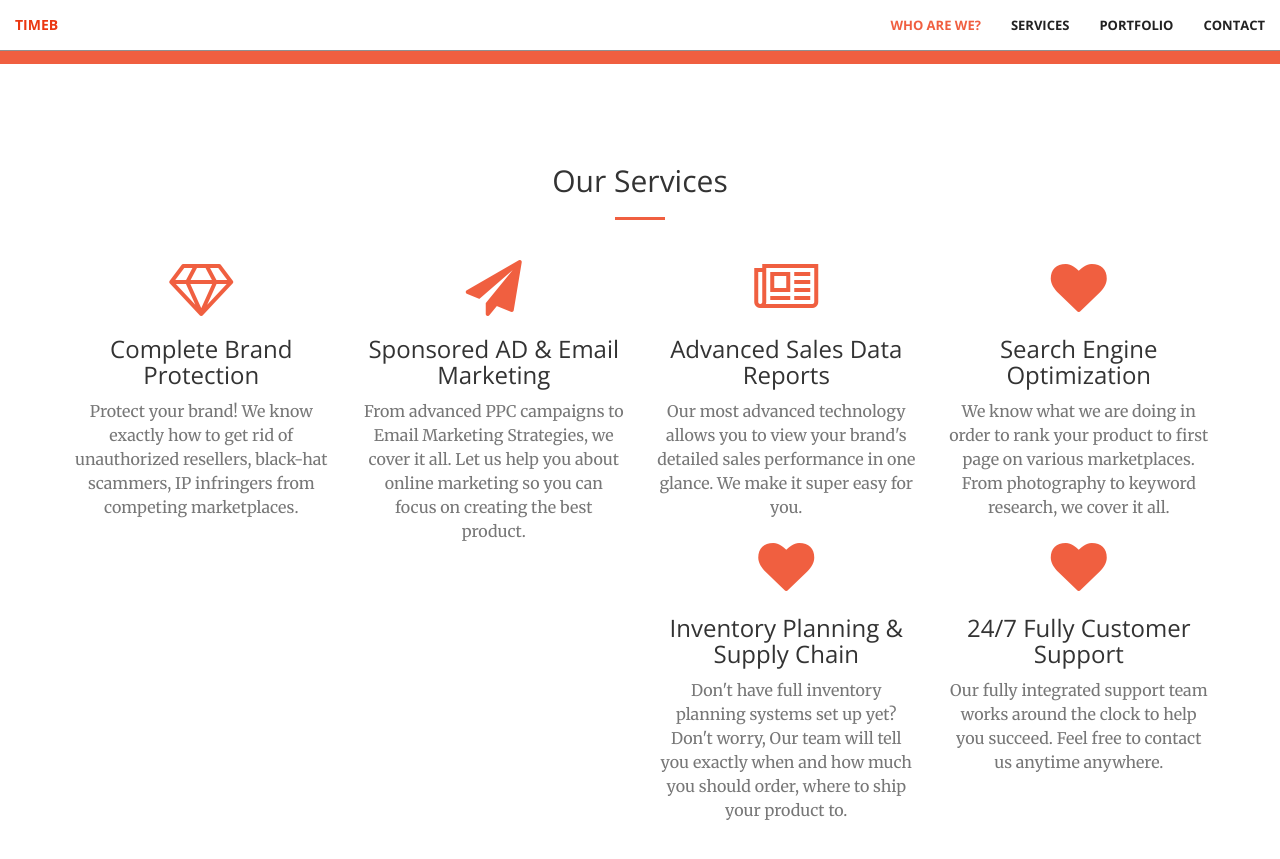
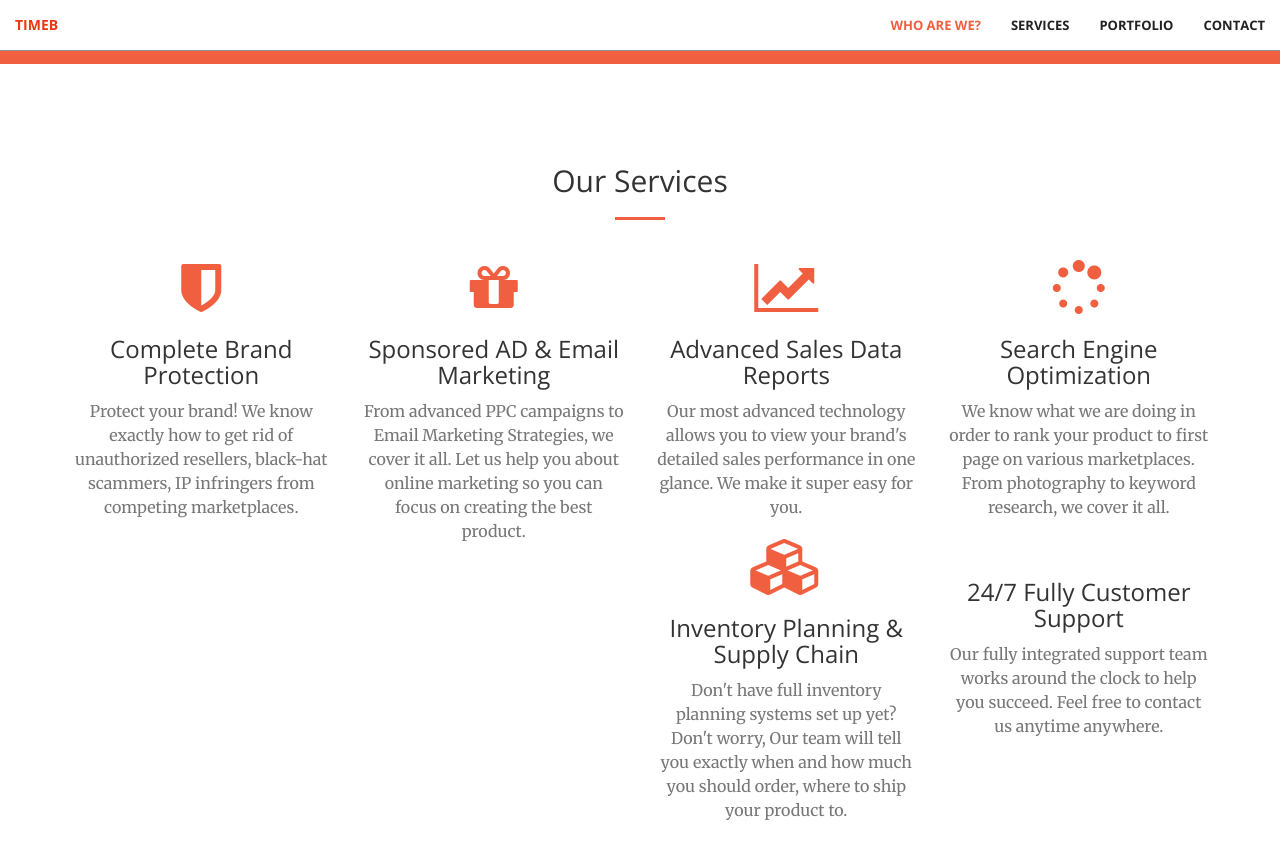
Before and after one commit to TimeBinc/TimeBinc.github.io, a Jekyll site: the page built from index.html, in a window 1280 px wide and 900 px high, scrolled down 1578 px. Shown: the top 859 px of the window. Built offline with Jekyll 4.4.1, drawn with Linux system fonts in a browser that asks for light colours.

Commit message:
Update services.html

```diff
--- a/_includes/services.html
+++ b/_includes/services.html
@@ -11,42 +11,42 @@
         <div class="row">
             <div class="col-lg-3 col-md-6 text-center">
                 <div class="service-box">
-                    <i class="fa fa-4x fa-diamond wow bounceIn text-primary"></i>
+                    <i class="fa fa-4x fa-shield wow bounceIn text-primary"></i>
                     <h3>Complete Brand Protection</h3>
                     <p class="text-muted">Protect your brand! We know exactly how to get rid of unauthorized resellers, black-hat scammers, IP infringers from competing marketplaces.</p>
                 </div>
             </div>
             <div class="col-lg-3 col-md-6 text-center">
                 <div class="service-box">
-                    <i class="fa fa-4x fa-paper-plane wow bounceIn text-primary" data-wow-delay=".1s"></i>
+                    <i class="fa fa-4x fa-gift wow bounceIn text-primary" data-wow-delay=".1s"></i>
                     <h3>Sponsored AD & Email Marketing</h3>
                     <p class="text-muted">From advanced PPC campaigns to Email Marketing Strategies, we cover it all. Let us help you about online marketing so you can focus on creating the best product.</p>
                 </div>
             </div>
             <div class="col-lg-3 col-md-6 text-center">
                 <div class="service-box">
-                    <i class="fa fa-4x fa-newspaper-o wow bounceIn text-primary" data-wow-delay=".2s"></i>
+                    <i class="fa fa-4x fa-line-chart wow bounceIn text-primary" data-wow-delay=".2s"></i>
                     <h3>Advanced Sales Data Reports</h3>
                     <p class="text-muted">Our most advanced technology allows you to view your brand's detailed sales performance in one glance. We make it super easy for you.</p>
                 </div>
             </div>
             <div class="col-lg-3 col-md-6 text-center">
                 <div class="service-box">
-                    <i class="fa fa-4x fa-heart wow bounceIn text-primary" data-wow-delay=".3s"></i>
+                    <i class="fa fa-4x fa-spinner wow bounceIn text-primary" data-wow-delay=".3s"></i>
                     <h3>Search Engine Optimization</h3>
                     <p class="text-muted">We know what we are doing in order to rank your product to first page on various marketplaces. From photography to keyword research, we cover it all.</p>
                 </div>
             </div>
             <div class="col-lg-3 col-md-6 text-center">
                 <div class="service-box">
-                    <i class="fa fa-4x fa-heart wow bounceIn text-primary" data-wow-delay=".3s"></i>
+                    <i class="fa fa-4x fa-cubes wow bounceIn text-primary" data-wow-delay=".3s"></i>
                     <h3>Inventory Planning & Supply Chain</h3>
                     <p class="text-muted">Don't have full inventory planning systems set up yet? Don't worry, Our team will tell you exactly when and how much you should order, where to ship your product to.</p>
                 </div>
             </div>
             <div class="col-lg-3 col-md-6 text-center">
                 <div class="service-box">
-                    <i class="fa fa-4x fa-heart wow bounceIn text-primary" data-wow-delay=".3s"></i>
+                    <i class="fa fa-4x fa-handshake-o wow bounceIn text-primary" data-wow-delay=".3s"></i>
                     <h3>24/7 Fully Customer Support</h3>
                     <p class="text-muted">Our fully integrated support team works around the clock to help you succeed. Feel free to contact us anytime anywhere.</p>
                 </div>
```
